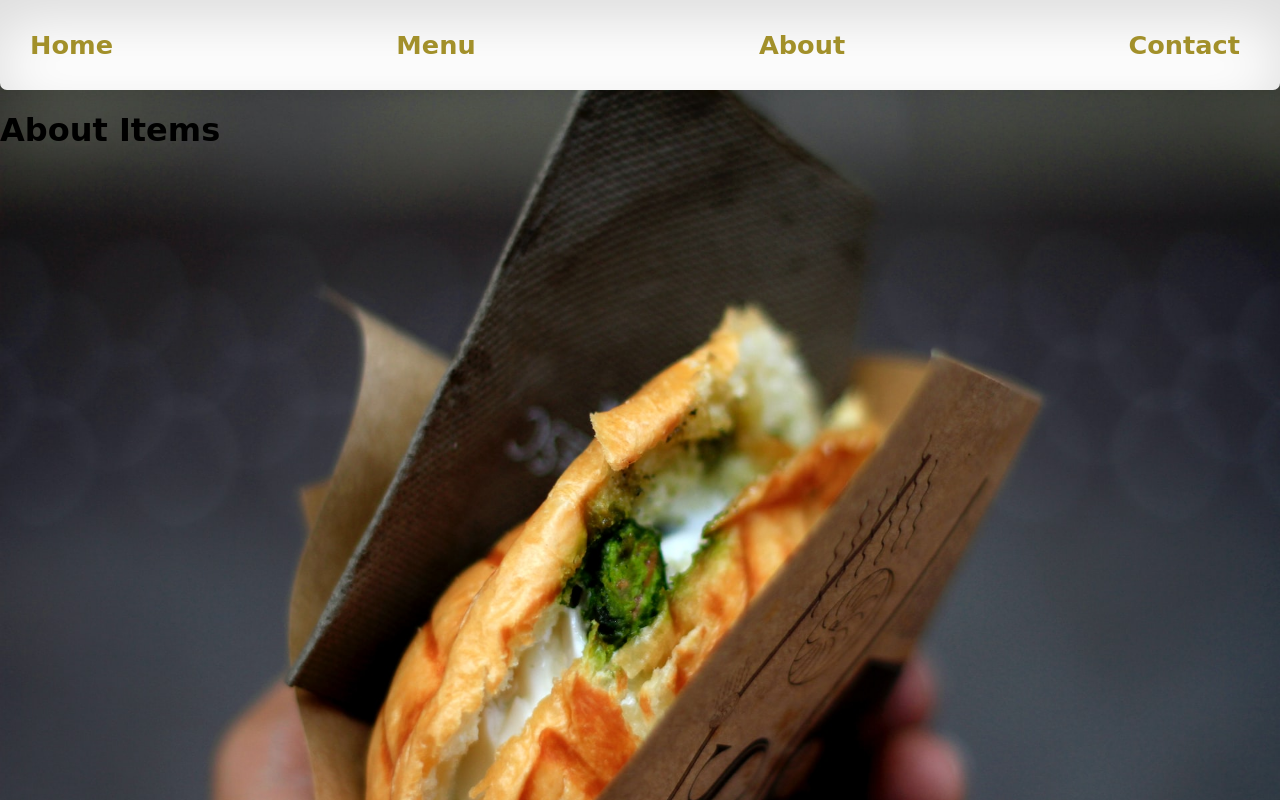
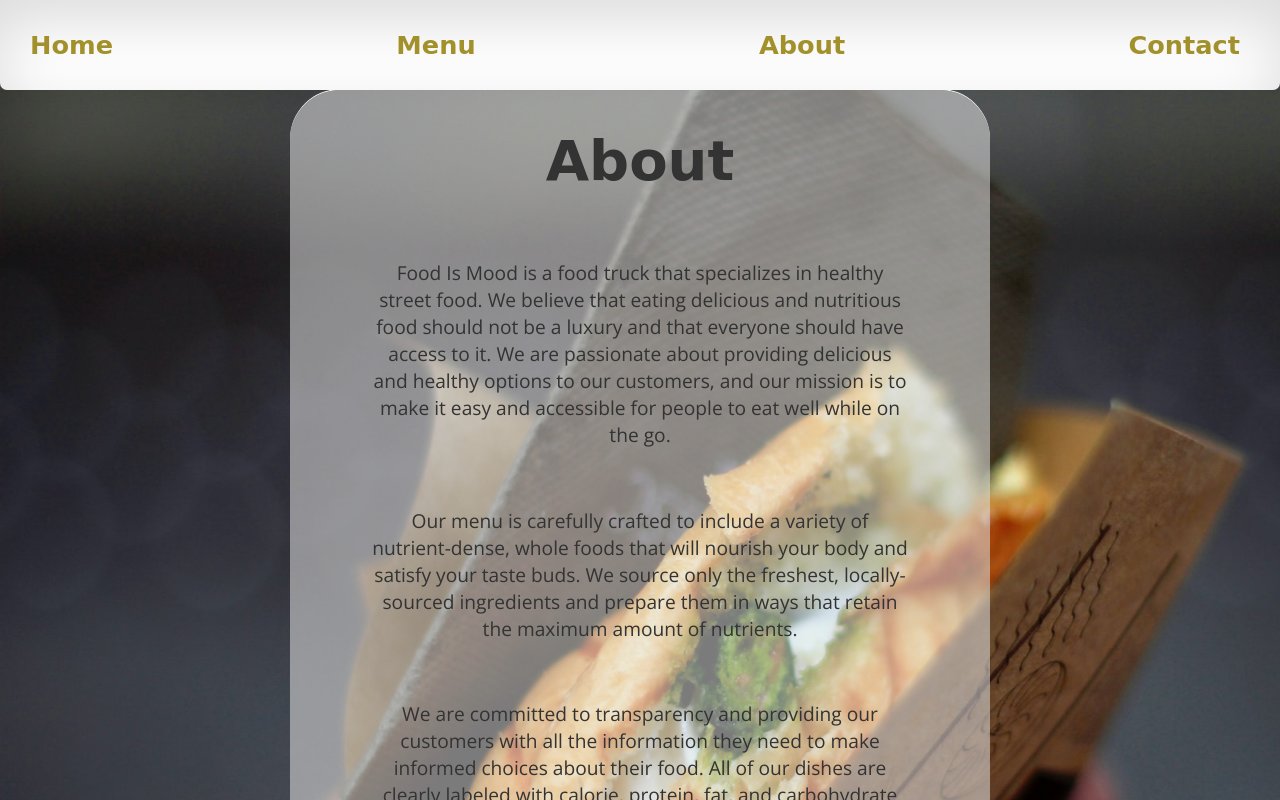
Before and after one commit to Yahyaabbakar92/restaurant-page, a plain HTML site: page index.html in a window 1280 px wide. Both pictures are taken after a click on the item "About". Shown: the top 800 px of the page. Drawn offline with nearby package versions, Linux system fonts and the light colour scheme; files whose address does not match are found by name; a web font is replaced by a local one.

Commit message:
added styles and content for about.js

```diff
--- a/style.css
+++ b/style.css
@@ -238,5 +238,29 @@ header {
 	font-size: 1rem;
 }
 /* Styling for about page */
+#about-main {
+	display: flex;
+	flex-direction: column;
+	text-align: center;
+	min-height: 100vh;
+	color: #333;
+	border-radius: 50px;
+	background: rgba(224, 224, 224, 0.55);
+	box-shadow: 0px 2px 0px #bebebe, 0px -1px 0px #ffffff;
+	width: 700px;
+	min-width: 380px;
+	margin: 0 auto;
+	padding-bottom: 50px;
+}
+
+#about-heading {
+	font-size: 3.5rem;
+}
+
+.about-text {
+	font-family: 'Open Sans', sans-serif;
+	padding: 10px 80px;
+	font-size: 1.2rem;
+}
 
 /* Styling for contact page */
```
Also changed, not shown: main.js (+1 -1 lines).
